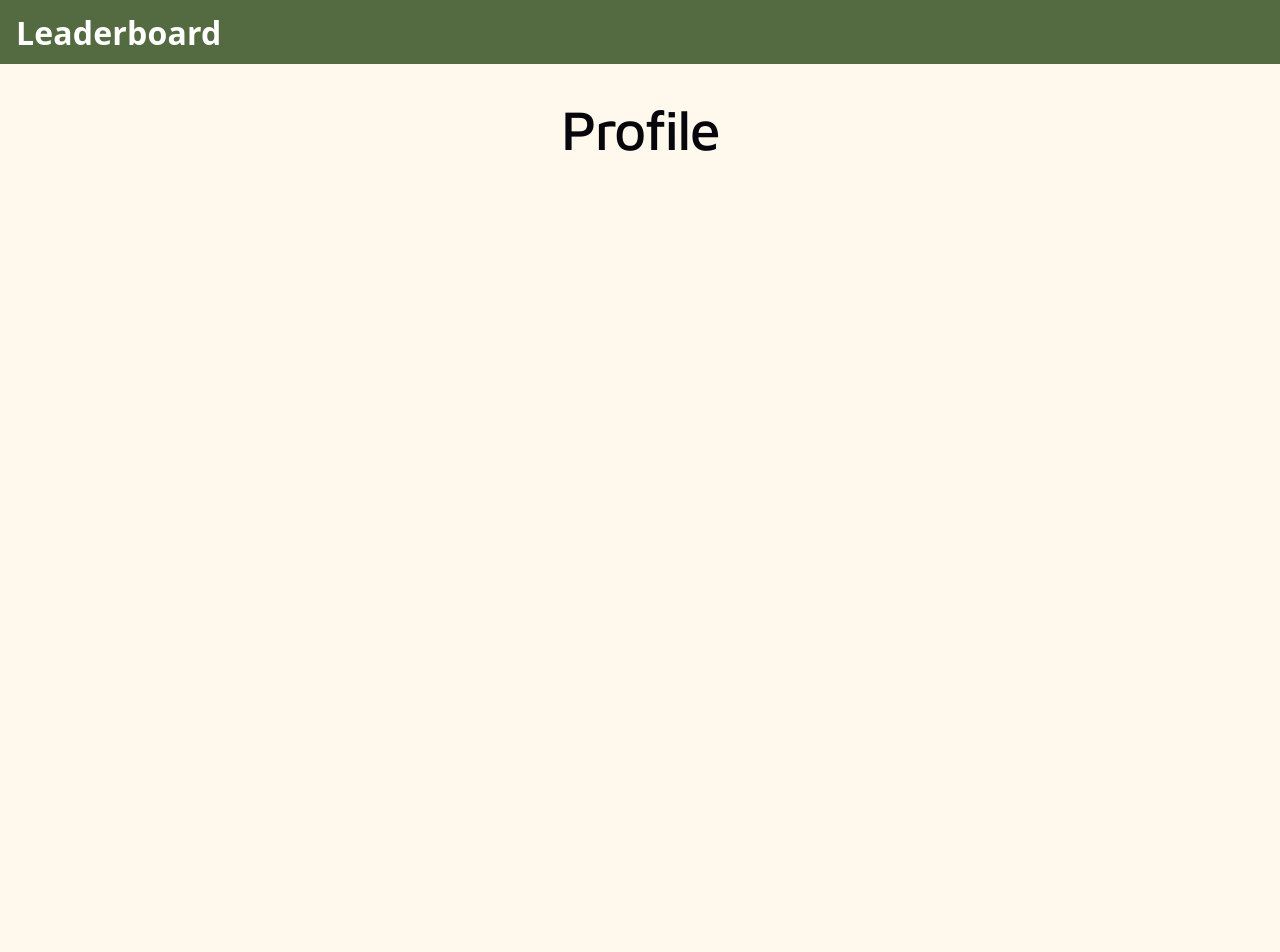
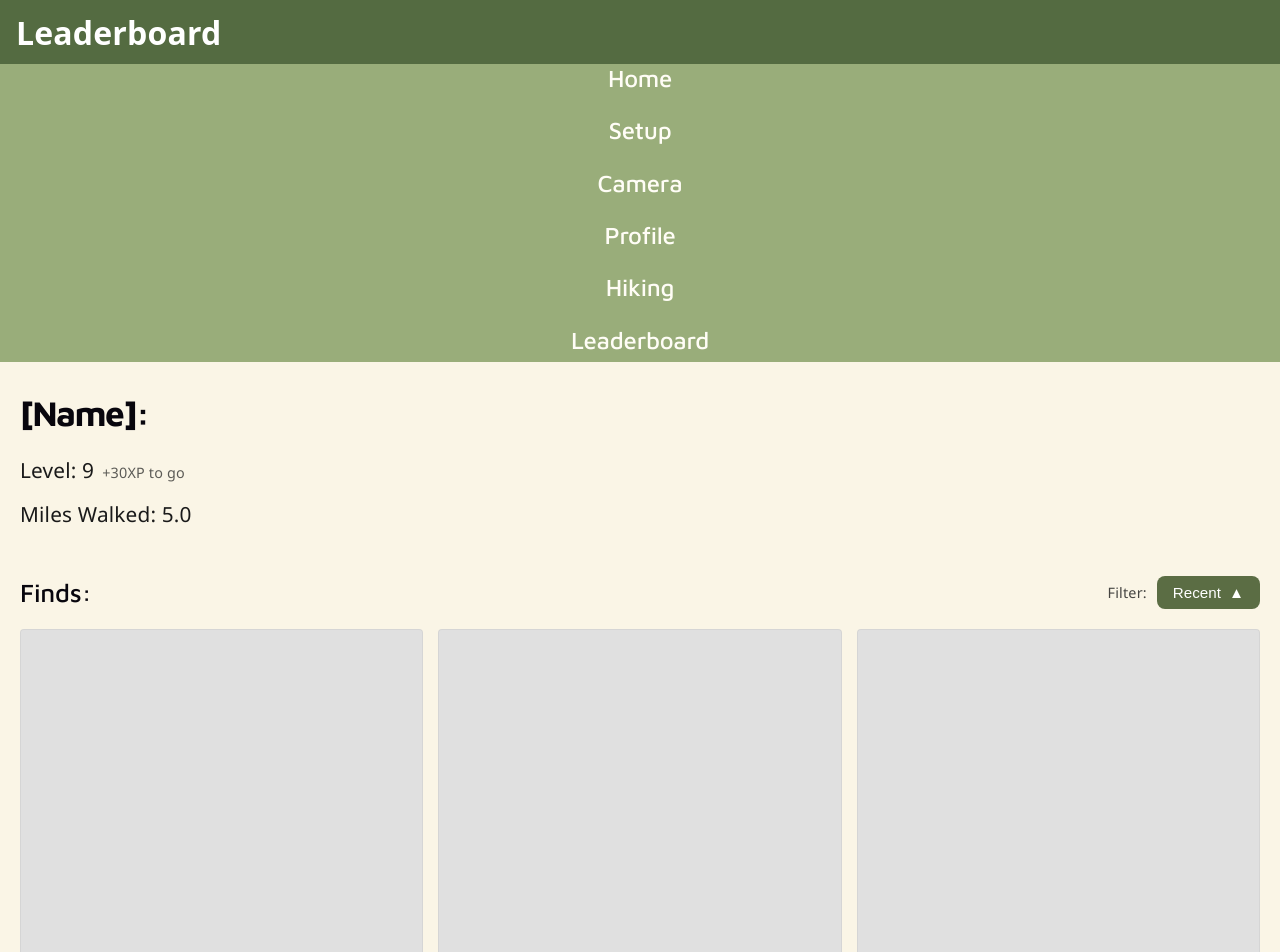
Before and after one commit to JaxT05/CS445-Project2, a Vue app: page /profile in a window 1280 px wide. Shown: the top 952 px of the page. Before the commit the page ends 800 px from the top, so only its background shows below. Built offline with nearby package versions, Linux system fonts and the light colour scheme.

Commit message:
adds profile page

```diff
--- a/src/App.vue
+++ b/src/App.vue
@@ -8,7 +8,7 @@ import Sidebar from './components/Sidebar.vue';
   </head>
   <main>
     <header>Leaderboard</header>
-    <!-- <Sidebar/> -->
+    <Sidebar/>
       <RouterView/>
   </main>
 </template>
--- a/src/pages/Hike.vue
+++ b/src/pages/Hike.vue
@@ -1,15 +1,13 @@
 <script setup>
 import { ref } from 'vue';
 
-// --- Configuration ---
 const maps = {
   'Anna Vista': 'https://www.kestreltrust.org/wp-content/uploads/2018/11/Trail-map-featured-image-web.jpg',
   'Sentinel Hill': 'https://encrypted-tbn0.gstatic.com/images?q=tbn:ANd9GcQU5WkKYX4IcsmCiQ5VaNfn-pynCO2a9w7ypg&s',
   'Whispering Pines': 'https://montrails.org/wp-content/uploads/2016/09/MRTC_Brochure2016_FINAL_Web-1-1-1024x737.jpg',
 };
 
-// --- State Management ---
-const currentHikeState = ref('START_SCREEN'); // 'START_SCREEN', 'RUNNING', 'PAUSED'
+const currentHikeState = ref('START_SCREEN');
 const trailTitle = ref('Anna Vista');
 const stepsCount = ref(0);
 const distanceString = ref('0m');
@@ -20,7 +18,6 @@ const trailOptions = Object.keys(maps);
 const showEndSummaryOverlay = ref(false);
 const showViewMapOverlay = ref(false);
 
-// --- Methods ---
 const selectTrail = (newTrail) => {
   trailTitle.value = newTrail;
   isLocationDropdownOpen.value = false;
@@ -32,7 +29,6 @@ const handleStartPress = () => {
 
 const handlePausePress = () => {
   currentHikeState.value = 'PAUSED';
-  // Update values for the "Paused" state condition
   stepsCount.value = 1000;
   distanceString.value = '0.1m';
 };
@@ -150,7 +146,6 @@ const toggleViewMapOverlay = () => {
 </template>
 
 <style scoped>
-/* Main Layout */
 .main-content-area {
   background-color: #F5E8D8;
   min-height: 100vh;
@@ -159,7 +154,6 @@ const toggleViewMapOverlay = () => {
   color: #333;
 }
 
-/* Dropdown Section */
 .where-hiking-section {
   display: flex;
   align-items: center;
@@ -183,7 +177,7 @@ const toggleViewMapOverlay = () => {
   background-color: #546B41;
   color: white;
   padding: 0.6rem 1.2rem;
-  border-radius: 25px; /* Pill Shape */
+  border-radius: 25px;
   cursor: pointer;
   display: flex;
   align-items: center;
@@ -213,11 +207,10 @@ const toggleViewMapOverlay = () => {
   border-bottom: none;
 }
 
-/* Shared Card Styling */
 .card-container, .shadow-card {
   background: white;
   border-radius: 16px;
-  box-shadow: 0 10px 25px rgba(0, 0, 0, 0.1); /* Drop Shadow */
+  box-shadow: 0 10px 25px rgba(0, 0, 0, 0.1);
 }
 
 .card-container {
@@ -227,9 +220,8 @@ const toggleViewMapOverlay = () => {
   max-width: 320px;
 }
 
-/* Icons and Controls */
 .icon-circle {
-  background-color: #D3D3D3; /* Gray Circle */
+  background-color: #D3D3D3;
   border: none;
   border-radius: 50%;
   width: 120px;
@@ -268,7 +260,6 @@ const toggleViewMapOverlay = () => {
   font-weight: 600;
 }
 
-/* Stats */
 .stat-displays {
   text-align: center;
   margin: 2rem 0;
@@ -277,7 +268,6 @@ const toggleViewMapOverlay = () => {
   line-height: 1.8;
 }
 
-/* Map Card Details */
 .map-label {
   display: block;
   font-size: 1.2rem;
@@ -297,7 +287,6 @@ const toggleViewMapOverlay = () => {
   object-fit: cover;
 }
 
-/* Overlays */
 .overlay-container {
   position: fixed;
   inset: 0;
--- a/src/pages/Leaderboard.vue
+++ b/src/pages/Leaderboard.vue
@@ -68,7 +68,6 @@ export default defineComponent({
 </template>
 
 <style scoped>
-/* Color Palette */
 :root {
   --bg-cream: #FAF5E6;
   --forest-green: #5B6D44;
@@ -78,7 +77,7 @@ export default defineComponent({
 }
 
 .leaderboard-container {
-  background-color: #FAF5E6; /* Cream background */
+  background-color: #FAF5E6;
   min-height: 100vh;
   padding: 20px;
   font-family: 'Segoe UI', Tahoma, Geneva, Verdana, sans-serif;
@@ -93,7 +92,7 @@ export default defineComponent({
 }
 
 .category-pill {
-  background-color: #5B6D44; /* Dark moss green */
+  background-color: #5B6D44;
   color: white;
   border: none;
   padding: 8px 16px;
@@ -117,7 +116,7 @@ export default defineComponent({
 }
 
 .user-highlight {
-  background-color: #DDCDB0; /* Tan highlight */
+  background-color: #DDCDB0;
   border-radius: 4px;
 }
 
@@ -126,7 +125,7 @@ export default defineComponent({
 }
 
 .stats-card {
-  background-color: #97A97C; /* Light sage green */
+  background-color: #97A97C;
   padding: 20px;
   border-radius: 12px;
   color: #1A1A1A;
--- a/src/pages/Profile.vue
+++ b/src/pages/Profile.vue
@@ -1,8 +1,165 @@
 <script lang="ts">
+import { defineComponent, ref } from 'vue';
+
+export default defineComponent({
+  name: 'Profile',
+  setup() {
+    const userName = ref('[Name]');
+    const userLevel = ref(9);
+    const xpToGo = ref(30);
+    const milesWalked = ref(5.0);
+
+    const currentFilter = ref('Recent');
+
+    const findsGrid = ref(Array(12).fill(null));
+
+    return {
+      userName,
+      userLevel,
+      xpToGo,
+      milesWalked,
+      currentFilter,
+      findsGrid
+    };
+  }
+});
 </script>
+
 <template>
-    <h1>Profile</h1>
+  <div class="profile-container">
 
+    <header class="profile-header">
+      <h1 class="user-name">{{ userName }}:</h1>
+
+      <p class="stats-text">
+        <span class="bold">Level: {{ userLevel }}</span>
+        <span class="xp-needed">+{{ xpToGo }}XP to go</span>
+      </p>
+
+      <p class="stats-text">
+        <span class="bold">Miles Walked: {{ milesWalked.toFixed(1) }}</span>
+      </p>
+    </header>
+
+    <section class="finds-section">
+      <div class="finds-controls">
+        <h2 class="section-title">Finds:</h2>
+
+        <div class="filter-wrapper">
+          <span class="filter-label">Filter:</span>
+          <button class="filter-dropdown">
+            {{ currentFilter }}
+            <span class="arrow">▲</span>
+          </button>
+        </div>
+      </div>
+
+      <div class="finds-grid">
+        <div
+          v-for="(item, index) in findsGrid"
+          :key="index"
+          class="grid-item"
+        >
+          </div>
+      </div>
+    </section>
+
+  </div>
 </template>
+
 <style scoped>
+.profile-container {
+  background-color: #FAF5E6;
+  min-height: 100vh;
+  padding: 30px 20px;
+  font-family: 'Segoe UI', Tahoma, Geneva, Verdana, sans-serif;
+  color: #1A1A1A;
+}
+
+.profile-header {
+  margin-bottom: 40px;
+  text-align: left;
+  display: flex;
+  flex-direction: column;
+  align-items: flex-start;
+}
+
+.user-name {
+  font-size: 2.2rem;
+  margin: 0 0 15px 0;
+  font-weight: bold;
+  width: 100%;
+}
+
+.stats-text {
+  font-size: 1.3rem;
+  margin: 8px 0;
+  display: flex;
+  align-items: baseline;
+}
+
+.bold {
+  font-weight: 500;
+}
+
+.xp-needed {
+  font-size: 0.9rem;
+  opacity: 0.7;
+  margin-left: 8px;
+  font-weight: normal;
+}
+
+.finds-section {
+  margin-top: 20px;
+}
+
+.finds-controls {
+  display: flex;
+  justify-content: space-between;
+  align-items: center;
+  margin-bottom: 20px;
+}
+
+.section-title {
+  font-size: 1.6rem;
+  margin: 0;
+}
+
+.filter-wrapper {
+  display: flex;
+  align-items: center;
+  gap: 10px;
+}
+
+.filter-label {
+  font-size: 0.9rem;
+  opacity: 0.8;
+}
+
+.filter-dropdown {
+  background-color: #5B6D44;
+  color: white;
+  border: none;
+  padding: 8px 16px;
+  border-radius: 8px;
+  display: flex;
+  align-items: center;
+  gap: 8px;
+  font-weight: 500;
+  font-size: 0.95rem;
+  cursor: pointer;
+}
+
+.finds-grid {
+  display: grid;
+  grid-template-columns: repeat(3, 1fr);
+  gap: 15px;
+}
+
+.grid-item {
+  background-color: #E0E0E0;
+  border-radius: 4px;
+  aspect-ratio: 1 / 1;
+  border: 1px solid rgba(0,0,0,0.05);
+}
 </style>
```
